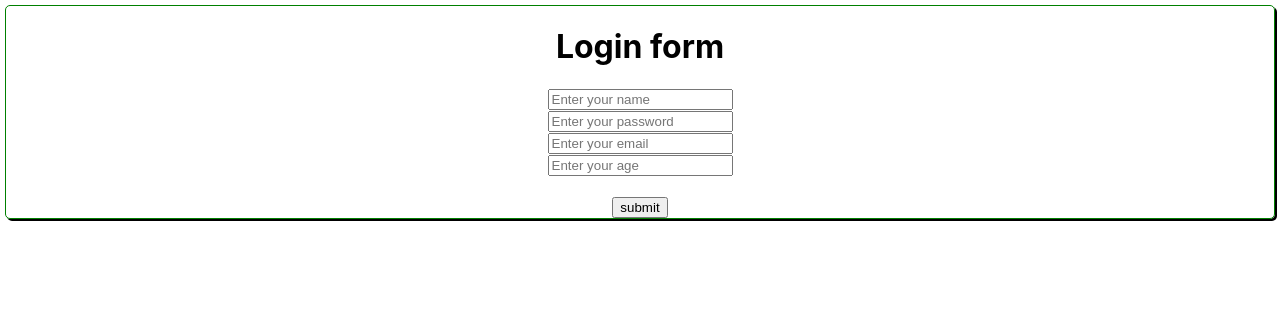
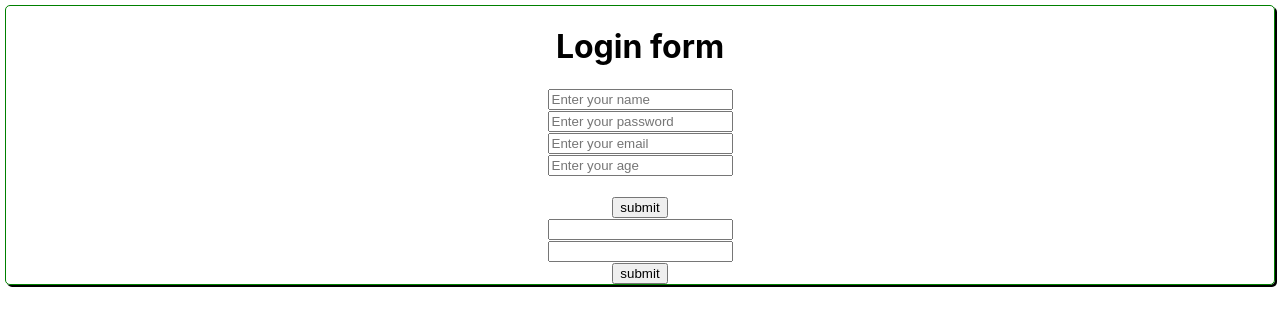
Before and after one commit to bhushanamvenkatesh/myapp, a React (Create React App) app: page / in a window 1280 px wide. Shown: the top 326 px of the page. Built offline with nearby package versions, Linux system fonts and the light colour scheme.

Commit message:
printed formdata using both methods of formik i.e using useFomik hook and Fomik element

```diff
--- a/src/App.js
+++ b/src/App.js
@@ -2,9 +2,16 @@
 import './App.css';
 import Loginform from './Liginform';
 
+
 function App() {
 
-  return ( <Loginform/>);
+  return (
+    <>
+      <Loginform />
+
+    </>
+
+  );
 }
 
 export default App;
--- a/src/Liginform.jsx
+++ b/src/Liginform.jsx
@@ -1,5 +1,6 @@
 import React from "react";
 import { useFormik } from "formik";
+import Loginform2 from "./Method2";
 
 function Loginfrom() {
     let myformdata = useFormik({
@@ -24,6 +25,7 @@ function Loginfrom() {
             <input type="text" name='age' placeholder="Enter your age" onChange={myformdata.handleChange} /> <br /><br />
             <button type="submit">submit</button>
         </form>
+        <Loginform2 />
 
 
     </div>
--- /dev/null
+++ b/src/Method2.jsx
@@ -0,0 +1,26 @@
+import React from "react";
+import { Formik } from "formik";
+
+function Loginform2(){
+    return <div>
+
+        <Formik initialValues={{'fname':'','age':""}}
+                onSubmit={(fd)=>console.log(fd)}
+        >
+            {
+                (formdata)=>{
+                    return <form onSubmit={formdata.handleSubmit}>
+                        <input type="text" name="fname" onChange={formdata.handleChange}/><br />
+                        <input type="text" name='age' onChange={formdata.handleChange}/><br />
+                        <button type="submit">submit</button>
+                    </form>
+                }
+            }
+
+        </Formik>
+
+
+    </div>
+}
+
+export default Loginform2
```
